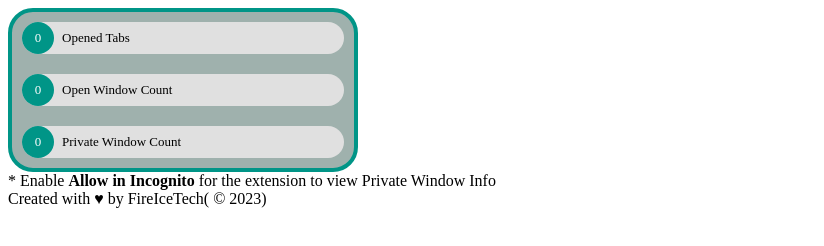
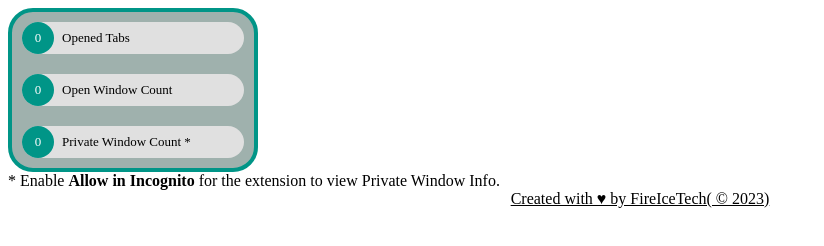
Before and after one commit to JyotiSharma1234/TabCounter, a browser extension: page index.html in a window 1280 px wide. Shown: the whole page, without its empty margins (0-824 px from the left). Drawn offline with Linux system fonts and the light colour scheme.

Commit message:
chore: update styling

```diff
--- a/index.css
+++ b/index.css
@@ -1,5 +1,5 @@
 .wrapper {
-  width: 350px;
+  width: 250px;
   border: 4px solid #009587;
   border-radius: 25px;
   display: flex;
@@ -39,3 +39,15 @@
 *:after {
   box-sizing: border-box;
 }
+
+.footer {
+  display: flex;
+  flex-direction: column;
+}
+
+.copyright {
+  display: flex;
+  align-items: center;
+  flex-direction: column;
+  text-decoration: underline;
+}
--- a/index.html
+++ b/index.html
@@ -1,10 +1,12 @@
 <!Doctype html>
 <html>
+
 <head>
     <title>Ultimate Tab Counter</title>
     <link href="index.css" rel="stylesheet">
 
 </head>
+
 <body>
     <div class="wrapper">
         <div class="chip">
@@ -17,15 +19,18 @@
         </div>
         <div class="chip private">
             <div id="privateWindowCount" class="chip-icon">0</div>
-                Private Window Count
+            Private Window Count *
         </div>
         <script src="script.js"></script>
     </div>
+    <div class="footer">
         <div>
-            * Enable <b>Allow in Incognito</b> for the extension to view Private Window Info
+            * Enable <b>Allow in Incognito</b> for the extension to view Private Window Info.
         </div>
-        <div>
+        <div class="copyright">
             Created with &hearts; by FireIceTech( &#169; 2023)
         </div>
+    </div>
 </body>
+
 </html>
```
Lines whose indentation alone changed are shown as unchanged.
